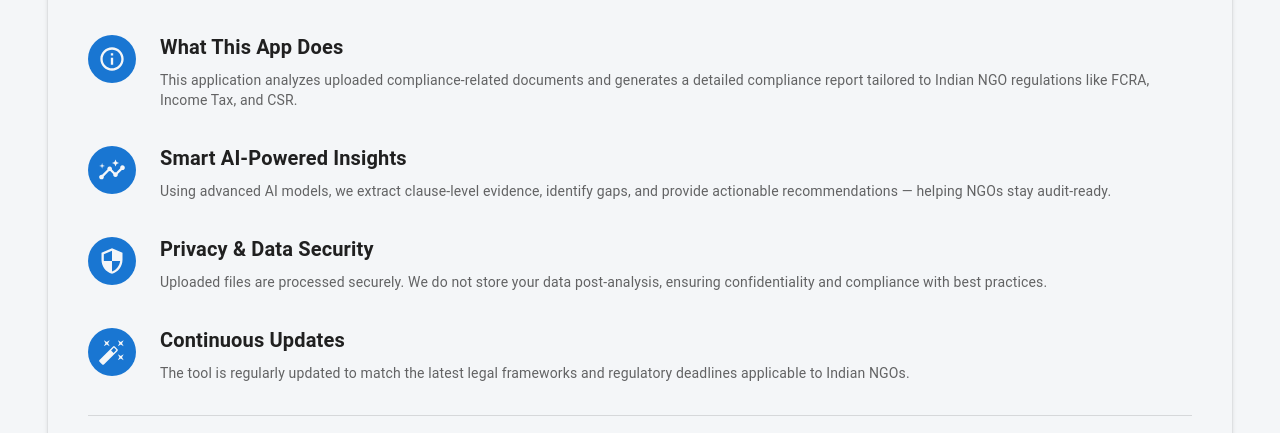
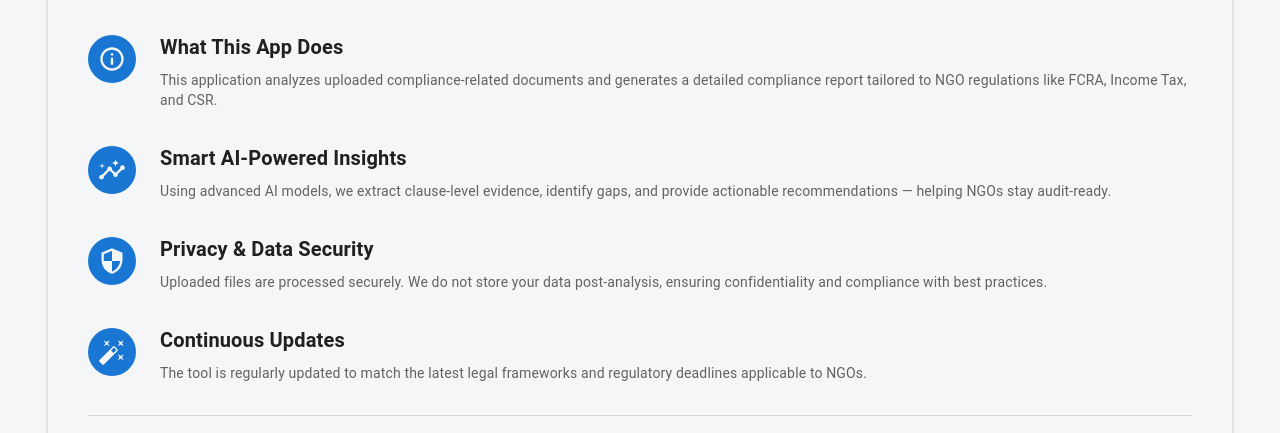
Before and after one commit to ailakaushik/Compliance-analyzer, a React (Vite) app in the folder ngo-compliance-ui/: page / in a window 1280 px wide. Shown: the part 987-1420 px from the top of the page. Built offline with nearby package versions, Linux system fonts and the light colour scheme.

Commit message:
correction

```diff
--- a/ngo-compliance-ui/src/components/AboutApp.jsx
+++ b/ngo-compliance-ui/src/components/AboutApp.jsx
@@ -23,7 +23,7 @@ const AboutApp = () => {
       title: "What This App Does",
       icon: <MdInfoOutline size={28} />,
       content:
-        "This application analyzes uploaded compliance-related documents and generates a detailed compliance report tailored to Indian NGO regulations like FCRA, Income Tax, and CSR."
+        "This application analyzes uploaded compliance-related documents and generates a detailed compliance report tailored to NGO regulations like FCRA, Income Tax, and CSR."
     },
     {
       title: "Smart AI-Powered Insights",
@@ -41,7 +41,7 @@ const AboutApp = () => {
       title: "Continuous Updates",
       icon: <MdAutoFixHigh size={28} />,
       content:
-        "The tool is regularly updated to match the latest legal frameworks and regulatory deadlines applicable to Indian NGOs."
+        "The tool is regularly updated to match the latest legal frameworks and regulatory deadlines applicable to NGOs."
     }
   ];
 
```
